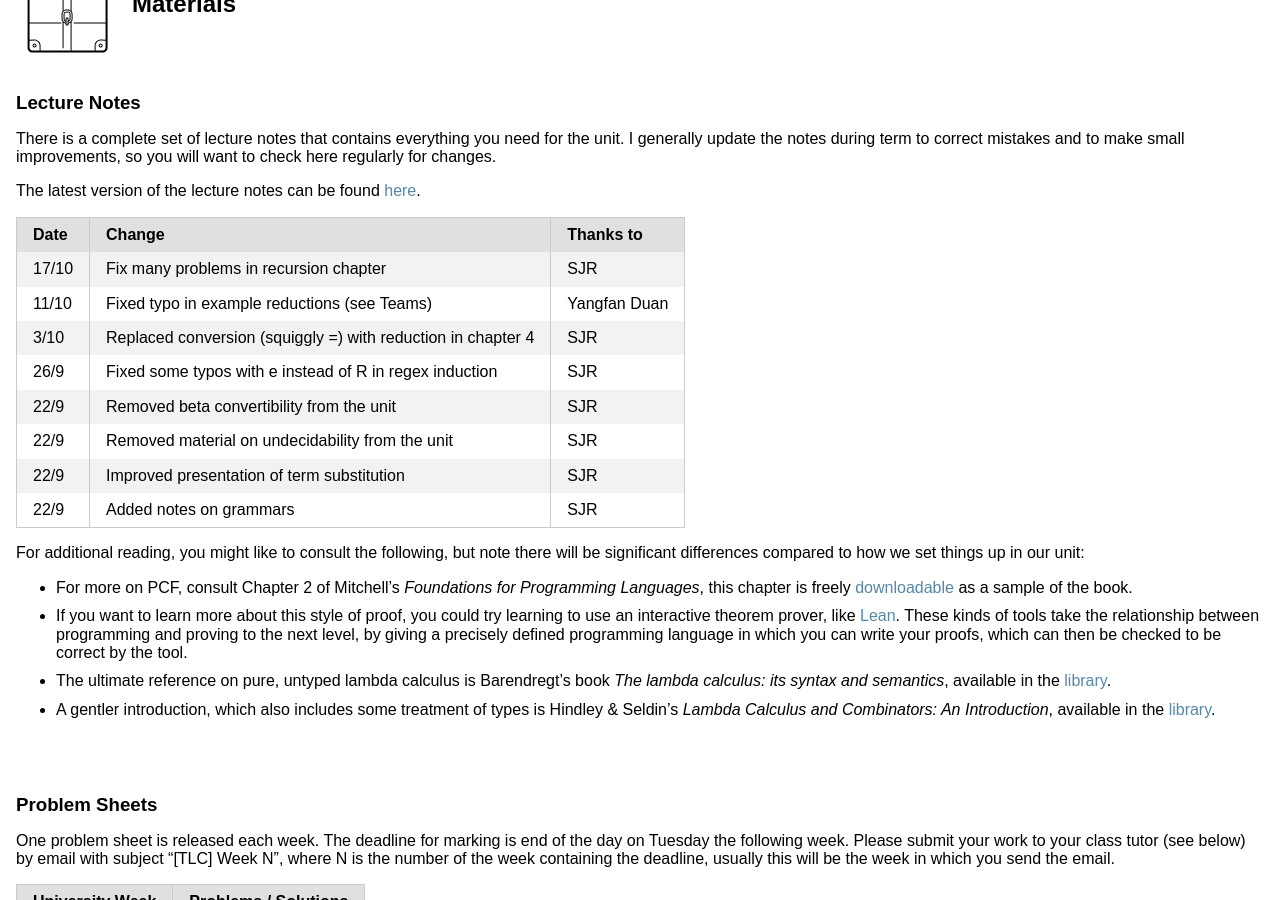
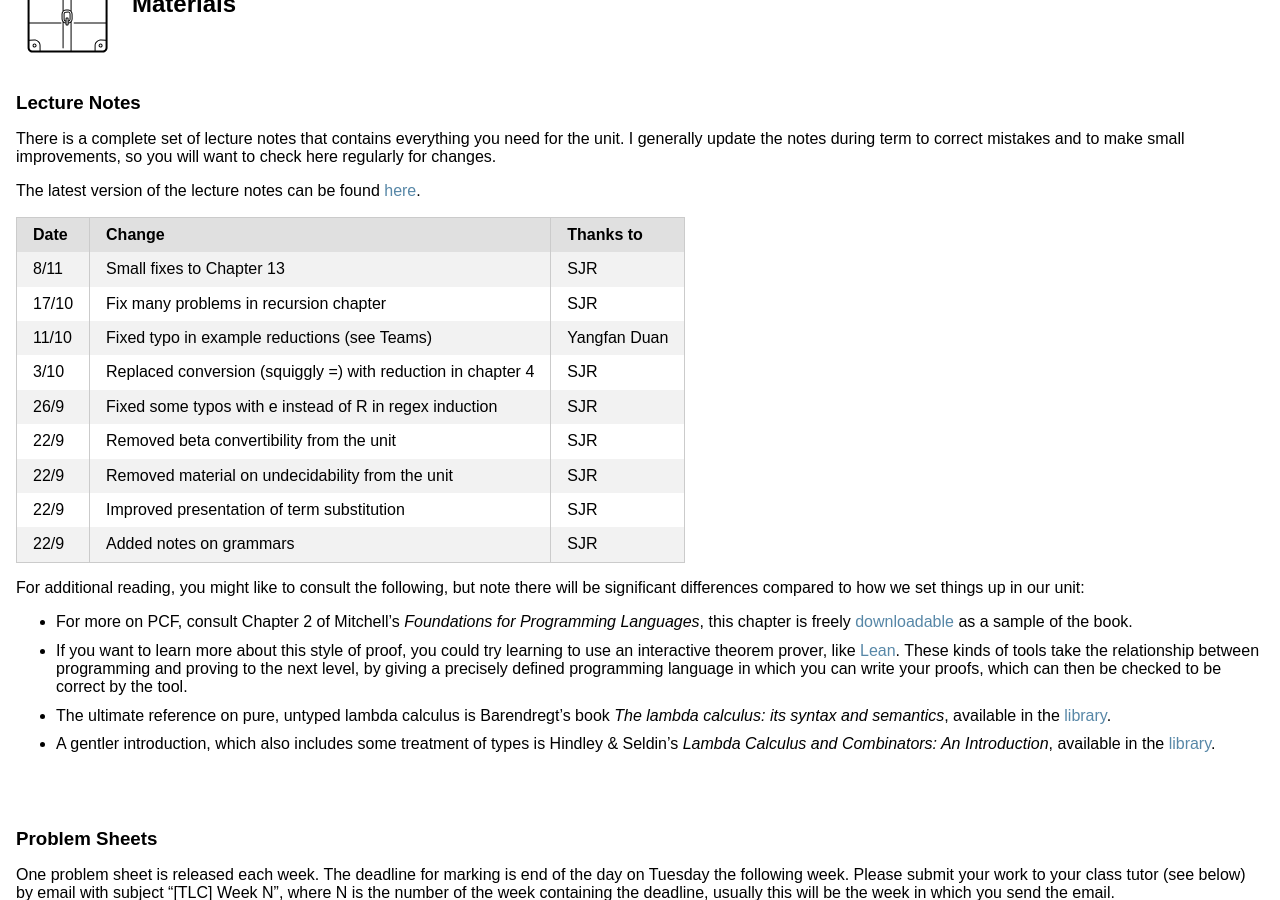
Before and after one commit to uob-coms30040/uob-coms30040.github.io, a Jekyll site: the page built from welcome.md, in a window 1280 px wide and 900 px high, scrolled down 679 px. Built offline with Jekyll 4.4.1, drawn with Linux system fonts in a browser that asks for light colours; nearby versions of some CDN libraries.

Commit message:
changelog

```diff
--- a/welcome.md
+++ b/welcome.md
@@ -43,6 +43,7 @@ Outside of lectures and classes, if you have any questions about the material, t
   </tr>
   </thead>
   <tbody>
+    <tr><td>8/11</td><td>Small fixes to Chapter 13</td><td>SJR</td></tr>
     <tr><td>17/10</td><td>Fix many problems in recursion chapter</td><td>SJR</td></tr>
     <tr><td>11/10</td><td>Fixed typo in example reductions (see Teams)</td><td>Yangfan Duan</td></tr>
     <tr><td>3/10</td><td>Replaced conversion (squiggly =) with reduction in chapter 4</td><td>SJR</td></tr>
```
